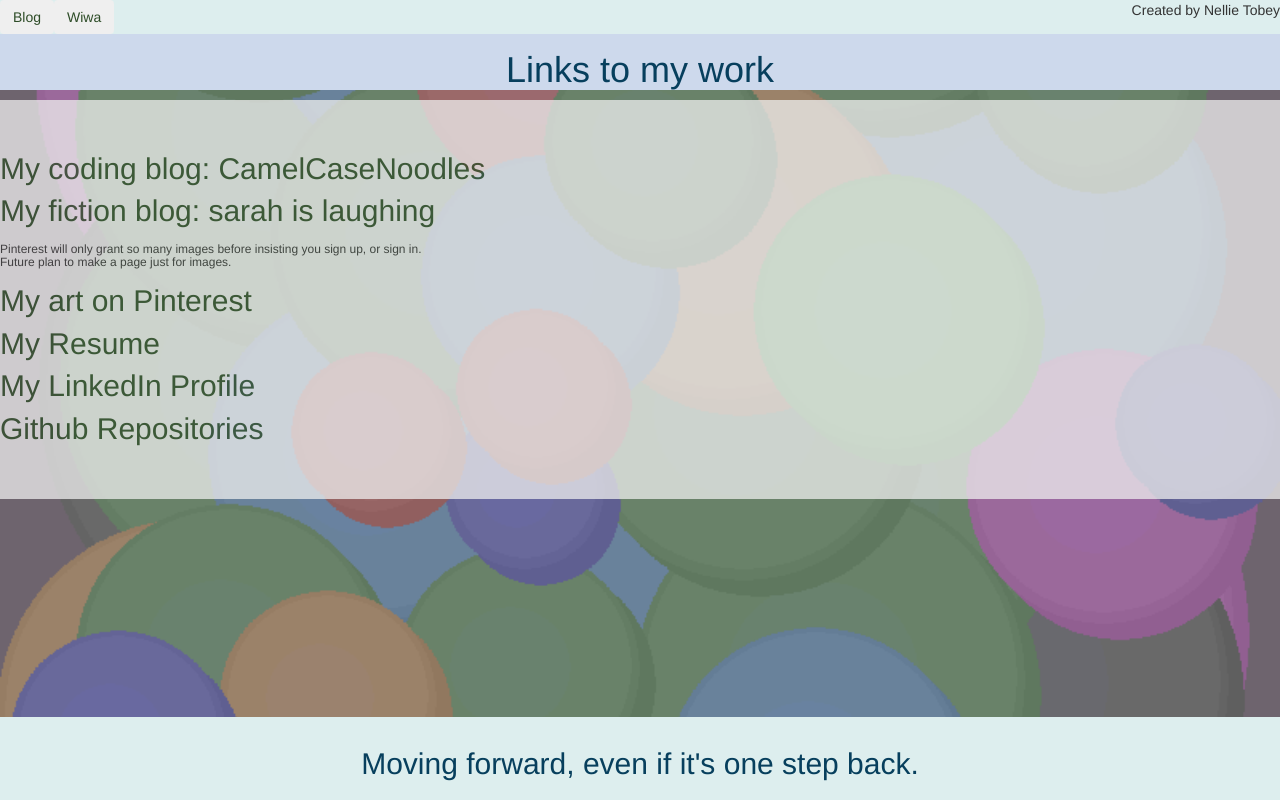
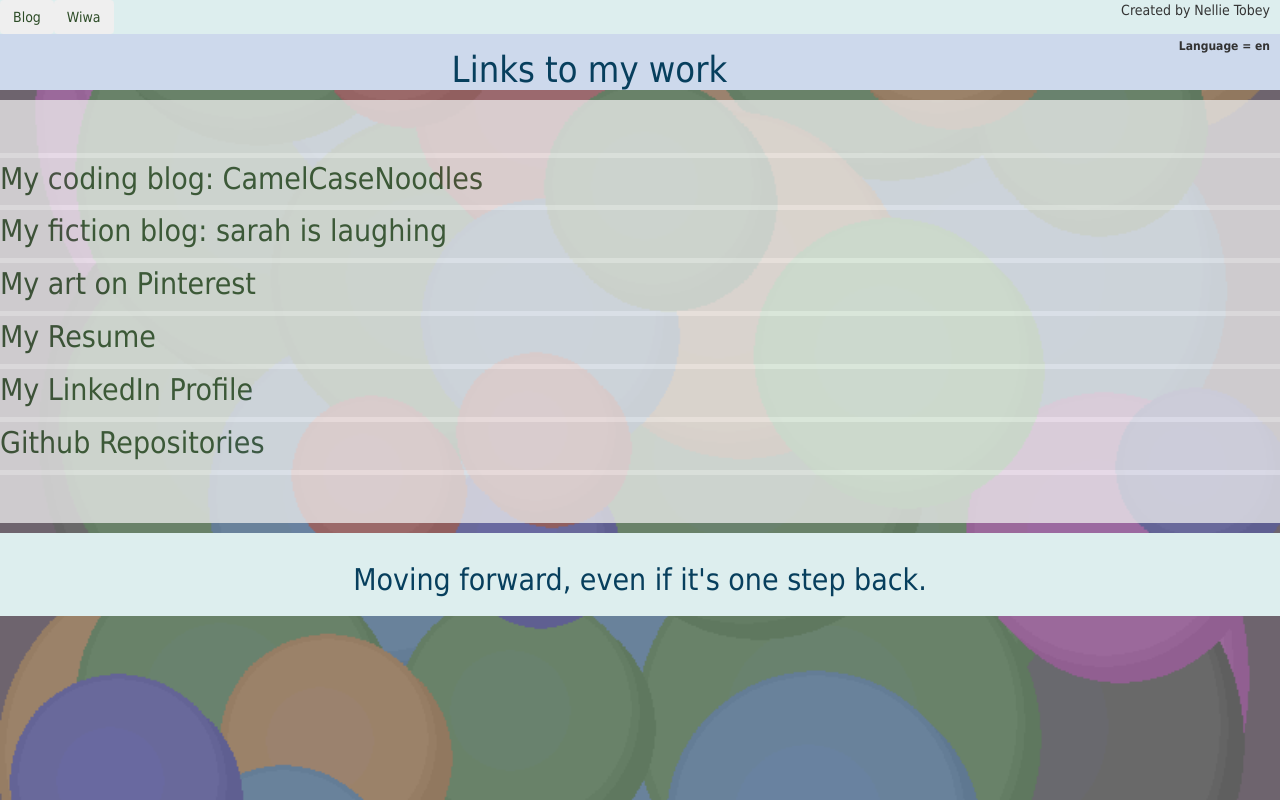
Before and after one commit to nelliesnoodles/My-Website, a Django app: template blog/templates/blog/under_construction.html in a window 1280 px wide. Run offline with Django 3.2, Linux system fonts and the light colour scheme; the template is opened without the code that fills it: most values are stand-ins (such as "Sample title", 1, 10 or a date in 2020); some libraries are stand-ins or nearby versions.

Commit message:
trying to play with sessions, && design changes

```diff
--- a/blog/static/css/custom.css
+++ b/blog/static/css/custom.css
@@ -6,6 +6,13 @@ h4 {
   color:  #2d1c44;
 }
 
+#line {
+    padding-top: 5px;
+    border-bottom: 5px solid;
+    border-color: white;
+    width: 100%;
+    height: 8px;
+}
 #wiwa_bg  {
     background-image: url('/static/images/unicorn4_12-22-18.png');
 }
--- a/blog/templates/blog/under_construction.html
+++ b/blog/templates/blog/under_construction.html
@@ -12,7 +12,7 @@
 
 </head>
 
-<body style="background-repeat: no-repeat;  background-position: center; background-size: cover; padding-bottom: 50px;">
+<body style="background-repeat: no-repeat;  background-position: center; background-size: cover; margin-bottom: 50px; font-family: Tahoma, Verdana, Segoe, sans-serif;">
 
 <script>
     bg_image = "url('/static/images/bubbles.png')";
@@ -35,32 +35,38 @@
   <div id="nav_bar" class="banner">
     <a href="/blog"><button type="button"class="btn btn-outline-primary" style="float: left;">Blog</button></a>
       <a href="/wiwa"><button type="button"class="btn btn-outline-primary" style="float: left;">Wiwa</button></a>
-    <p style="float: right;"> Created by Nellie Tobey </p>
+    <p style="float: right; padding-right: 10px;"> Created by Nellie Tobey </p>
+
+
   </div>
   <div class="banner">
+      <h6 style="float: right; padding-right: 10px;"><b>Language = {{language}} </b></h6>
     <h1>Links to my work</h1>
+
   </div>
 
 
-  <div class="jumbotron" style="opacity: 0.75;">
-    <font style="value: initial;">
-
+  <div class="jumbotron" style="opacity: 0.75; margin-bottom: 10px;">
+    <!--<font style="value: initial;">-->
+    <div id="line"></div>
     <a href="https://camelcasenoodles.blogspot.com/2018/12/getting-random-lines-from-txt-files.html" target="_blank">My coding blog:  CamelCaseNoodles</a>
     <br>
+    <div id="line"></div>
       <a href="https://sarahssmiling.blogspot.com/2018/11/how-to-capture-fartmoodle-introduction.html" target="_blank">My fiction blog: sarah is laughing</a>
     <br>
-
-    <h6>Pinterest will only grant so many images before insisting you sign up, or sign in. <br>
-      Future plan to make a page just for images.</h6>
-
+    <div id="line"></div>
       <a href="https://www.pinterest.com/nellietobey/my-art/" target="_blank">My art on Pinterest</a>
     <br>
+    <div id="line"></div>
     <a href="https://docs.google.com/document/d/1OksZXv4SCJCmRufT6n86rQYnryTB4uyqSJFVhIW1-tk/edit?usp=sharing" target="_blank"> My Resume</a>
     <br>
+    <div id="line"></div>
     <a href="https://www.linkedin.com/in/nellie-tobey-creator-michigan/" target="_blank">My LinkedIn Profile</a>
     <br>
+    <div id="line"></div>
     <a href="https://github.com/nelliesnoodles" target="_blank">Github Repositories</a>
     <br>
+    <div id="line"></div>
     </font>
   </div>
 
@@ -71,7 +77,7 @@
 
 <footer style = "text-align: center;
   background: #DDEEEE;
-  position: absolute;
+  position: bottom;
   right: 0;
   bottom: 0;
   left: 0;
--- a/blog/urls.py
+++ b/blog/urls.py
@@ -1,9 +1,11 @@
-from django.urls import path
+from django.urls import path, re_path
 from . import views
 
 urlpatterns = [
     path('', views.post_list, name='post_list'),
+    path('language', views.language, name='SET_language'),  #<-- session change 6
     path('blog', views.blog_list, name='blogger'),
     path('wiwa', views.wiwa_page, name='wiwa'),
     path('wiwa_respond', views.wiwa_answer, name='responses'),
+    re_path(r'^language/(?P<language>[a-z\-]+)/$', views.language, name="re-matchSETlanguage"), #<---session change 10
 ]
--- a/mysite/urls.py
+++ b/mysite/urls.py
@@ -16,8 +16,10 @@ Including another URLconf
 from django.contrib import admin
 from django.urls import path, include
 
+
 urlpatterns = [
     path('admin/', admin.site.urls),
     path('', include('blog.urls')),
     path('/blog', include('blog.urls')),
+    path('language', include('blog.urls')),
 ]
```
Also changed, not shown: blog/templates/blog/blog_trial.html (+6 -8 lines), blog/templates/blog/wiwa_experiment.html (+4 -4 lines), blog/views.py (+23 -6 lines), blog/models.py (line endings or trailing spaces).
